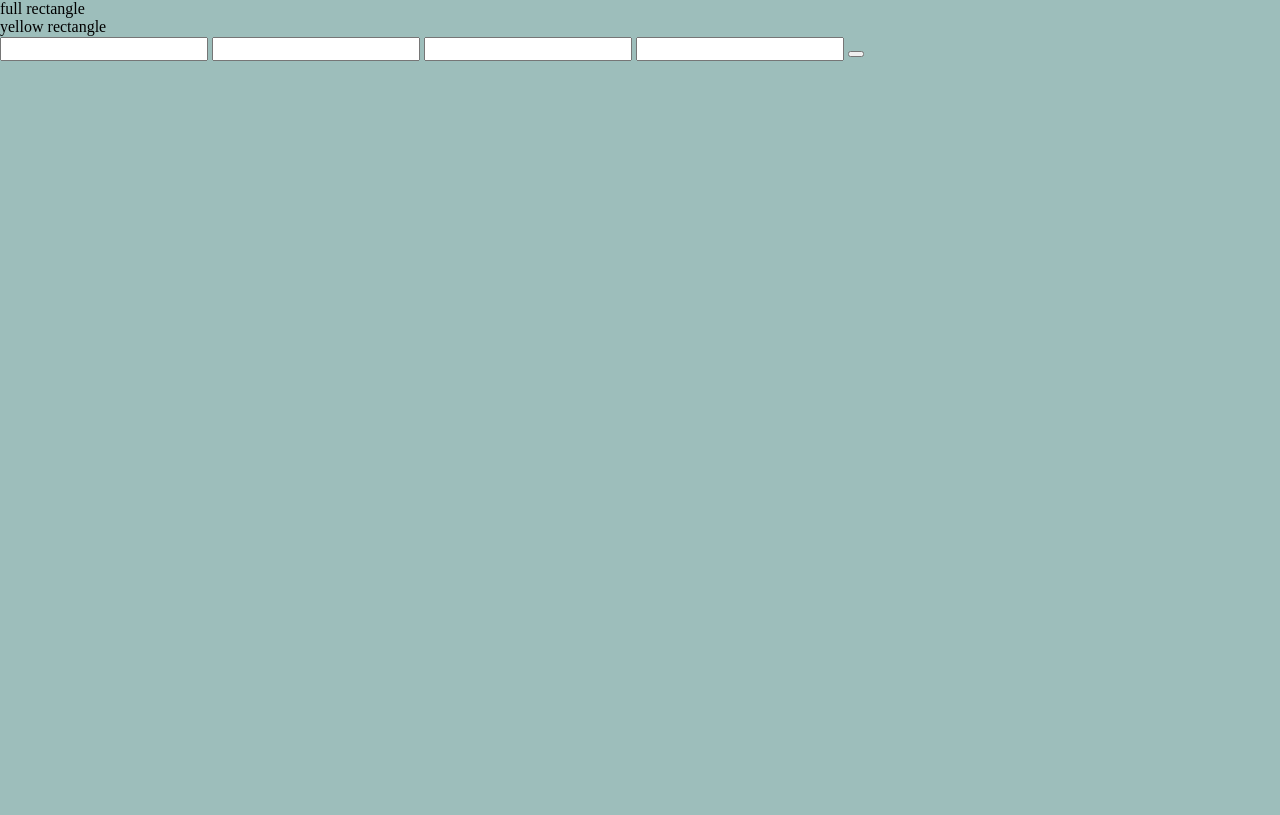
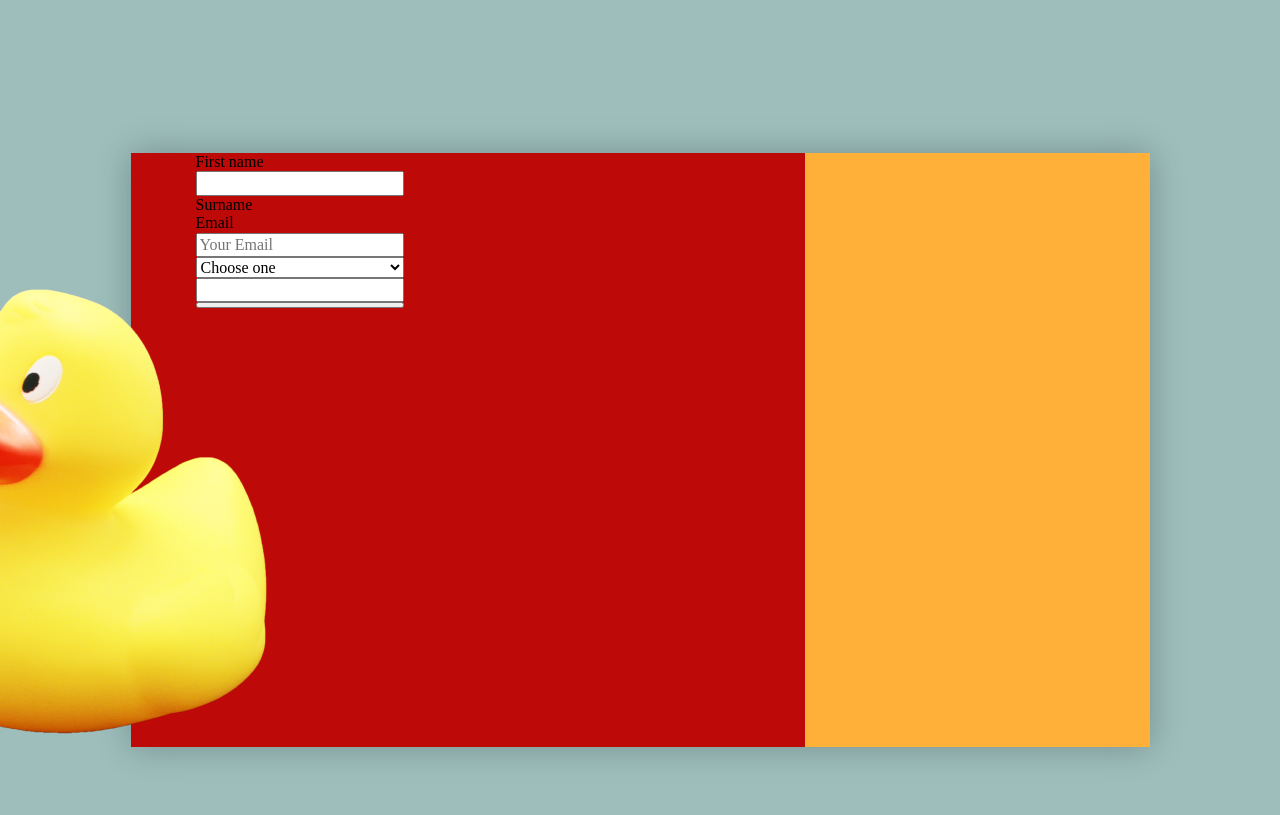
Before and after one commit to paulssona/Forms, a plain HTML site: page index.html in a window 1280 px wide. Drawn offline with Linux system fonts and the light colour scheme.

Commit message:
Start rewrite code due to change in project.

```diff
--- a/index.html
+++ b/index.html
@@ -10,21 +10,30 @@
         <link rel="stylesheet" href="styles/styles.css">
     </head>
     <body class="site-structure">
-        <div> full rectangle
-            <div>yellow rectangle</div>
-            <form action="">
-                <label for=""></label>
-                <input type="text">
-                <label for=""></label>
-                <input type="text">
-                <label for=""></label>
-                <input type="text">
-                <label for=""></label>
-                <input type="text">
-                <button></button>
-            </form>
-            <div>
-                <img src="" alt="">
+        <div class="form-base-layer">
+            <div style="display:flex; justify-content:end;">
+                <form action="" class="form-input-fields">
+                    <label for="fname">First name</label>
+                    <input type="text" id="fname" name="fname">
+                    <label for="lname">Surname</label>
+                    <label for="email">Email</label>
+                    <input type="email" placeholder="Your Email">
+                    <label for=""></label>
+                    <select class="select" name="Message Regarding" id="Message-type">
+                        <option value="Template">Choose one</option>
+                        <option value="The big Picture">Ducks</option>
+                        <option value="The whole chebang">Two ducks</option>
+                        <option value="Template">Choose one</option>
+                    </select>
+                    <label for=""></label>
+                    <input type="text">
+                    <button></button>
+                </form>
+                <div class="img-duck">
+                    <img src="images/hiclipart 2.png" alt="anka">
+                </div>
+            </div>
+            <div class="rectangle-right">
             </div>
         </div>
     </body>
--- a/styles/styles.css
+++ b/styles/styles.css
@@ -1,5 +1,52 @@
 .site-structure {
     max-width: 1440px;
-    min-width: 900px;
+    min-height: 900px;
+    width: 100%;
     background-color: #9DBEBB;
+    display: flex;
+    justify-content: center;
+    align-items: center;
 }
+.form-base-layer {
+    display:flex;
+    justify-content: space-between;
+    width: 954px;
+    height: 594px;
+    background-color: #BE0909;
+    box-shadow: 0px 0px 32px rgba(0, 0, 0, 0.25);
+    padding-left: 65px;
+}
+.form-img-structure {
+    display:flex;
+    justify-content: space-between;
+}
+.form-input-fields {
+    display:flex;
+    flex-direction: column;
+}
+.input-labels {
+    -webkit-appearance: none;
+    max-width: 400px;
+    height: 72px;
+    border-bottom: 1px solid #9DBEBB;
+    background-color: #BE0909;
+
+}
+.input-labels-email {
+    max-width: 160px;
+    height: 72px;
+}
+.img-duck {
+    margin-top:52px;
+    position: absolute;
+}
+.rectangle-right {
+    width: 345px;
+    height: 594px;
+    background-color: #FFB039;
+    /* display: inline-block; */
+    display:inline-flex;
+}
+.select {
+    -webkit-appearance: input none;
+}
```
Also changed, not shown: images/hiclipart 2.png (added).
